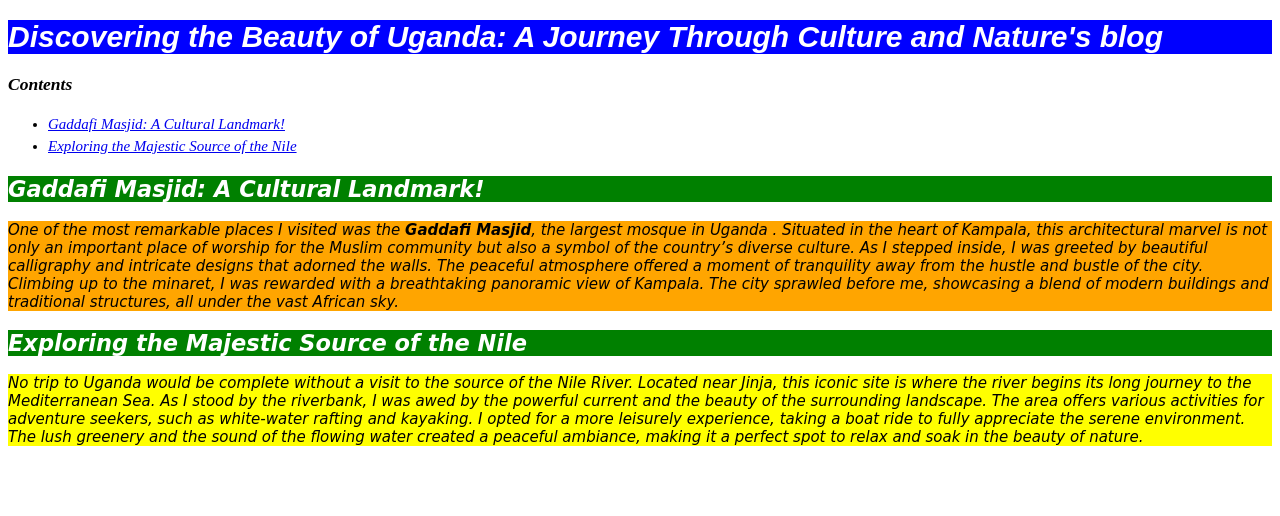
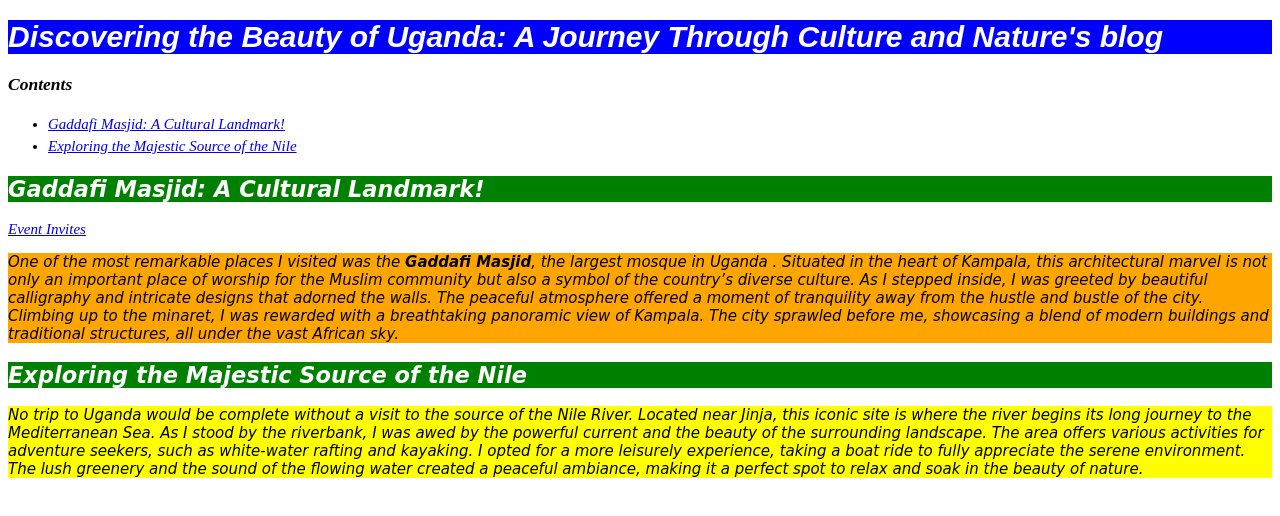
Before and after one commit to Abdikarin-Aden/Abdikarin-Aden, a plain HTML site: page index.html in a window 1280 px wide. Drawn offline with Linux system fonts and the light colour scheme.

Commit message:
Update index.html

```diff
--- a/index.html
+++ b/index.html
@@ -46,7 +46,7 @@
 
         <h2 id="gaddafi">Gaddafi Masjid: A Cultural Landmark!</h2>
 
-
+        <a href="event-invite.html">Event Invites</a>
         <p id="culture"> One of the most remarkable places I visited was the <strong>Gaddafi Masjid</strong>, the largest mosque in <em>Uganda </em>. Situated in the heart of Kampala, this architectural marvel is not only an important place of worship for the Muslim community but also a symbol of the country’s diverse culture.
 
 As I stepped inside, I was greeted by beautiful calligraphy and intricate designs that adorned the walls. The peaceful atmosphere offered a moment of tranquility away from the hustle and bustle of the city. Climbing up to the minaret, I was rewarded with a breathtaking panoramic view of Kampala. The city sprawled before me, showcasing a blend of modern buildings and traditional structures, all under the vast African sky.</p>
```
